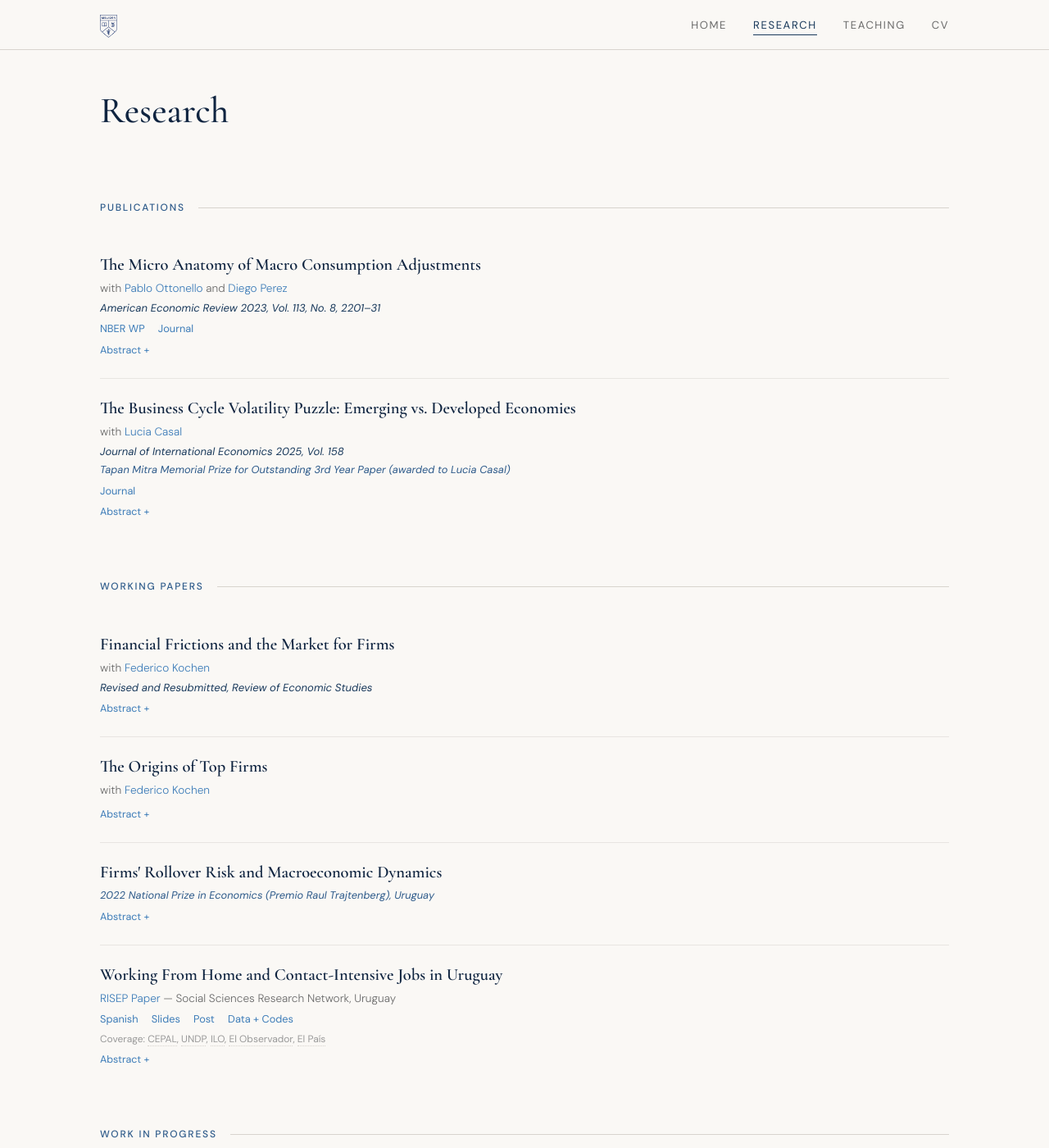
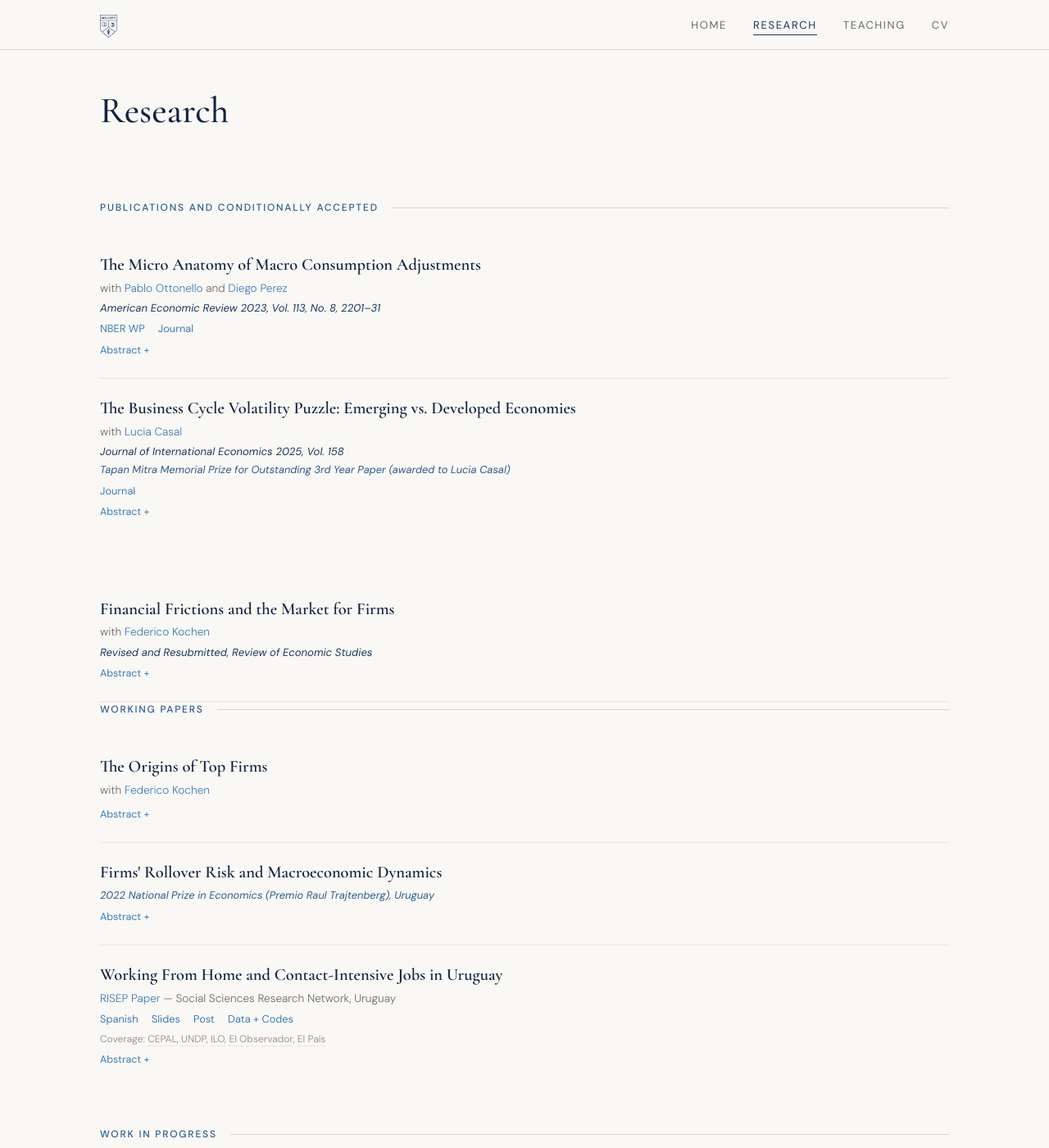
Before and after one commit to rafaguntin/rafaguntin.github.io, a Jekyll site: the page built from research/index.html, in a window 1280 px wide and 1400 px high. Shown: the whole window at 82% size. Built offline with Jekyll 4.4.1, drawn with Linux system fonts in a browser that asks for light colours.

Commit message:
Update index.html

```diff
--- a/research/index.html
+++ b/research/index.html
@@ -186,7 +186,7 @@ layout: null
     <!-- PUBLICATIONS -->
     <div class="category">
       <div class="category-header">
-        <span class="category-title">Publications</span>
+        <span class="category-title">Publications and Conditionally Accepted</span>
         <div class="category-line"></div>
       </div>
 
@@ -226,13 +226,6 @@ economies over the past four decades cannot be attributed to changes in their ec
       </div>
     </div>
 
-    <!-- WORKING PAPERS -->
-    <div class="category">
-      <div class="category-header">
-        <span class="category-title">Working Papers</span>
-        <div class="category-line"></div>
-      </div>
-
       <div class="paper">
         <h3 class="paper-title"><a href="/research/GK_MarketForFirms.pdf">Financial Frictions and the Market for Firms</a></h3>
         <p class="paper-meta">with <a href="https://sites.google.com/view/federicokochen/home">Federico Kochen</a></p>
@@ -250,6 +243,14 @@ show that taxing transactions in the market for firms generates sizable aggregat
 reflecting the role of this market in improving allocative efficiency. The productivity
 gains from this market are potentially larger in less financially developed economies.</div>
       </div>
+
+    <!-- WORKING PAPERS -->
+    <div class="category">
+      <div class="category-header">
+        <span class="category-title">Working Papers</span>
+        <div class="category-line"></div>
+      </div>
+
 
       <div class="paper">
         <h3 class="paper-title"><a href="/research/GK_TopFirms.pdf">The Origins of Top Firms</a></h3>
```
